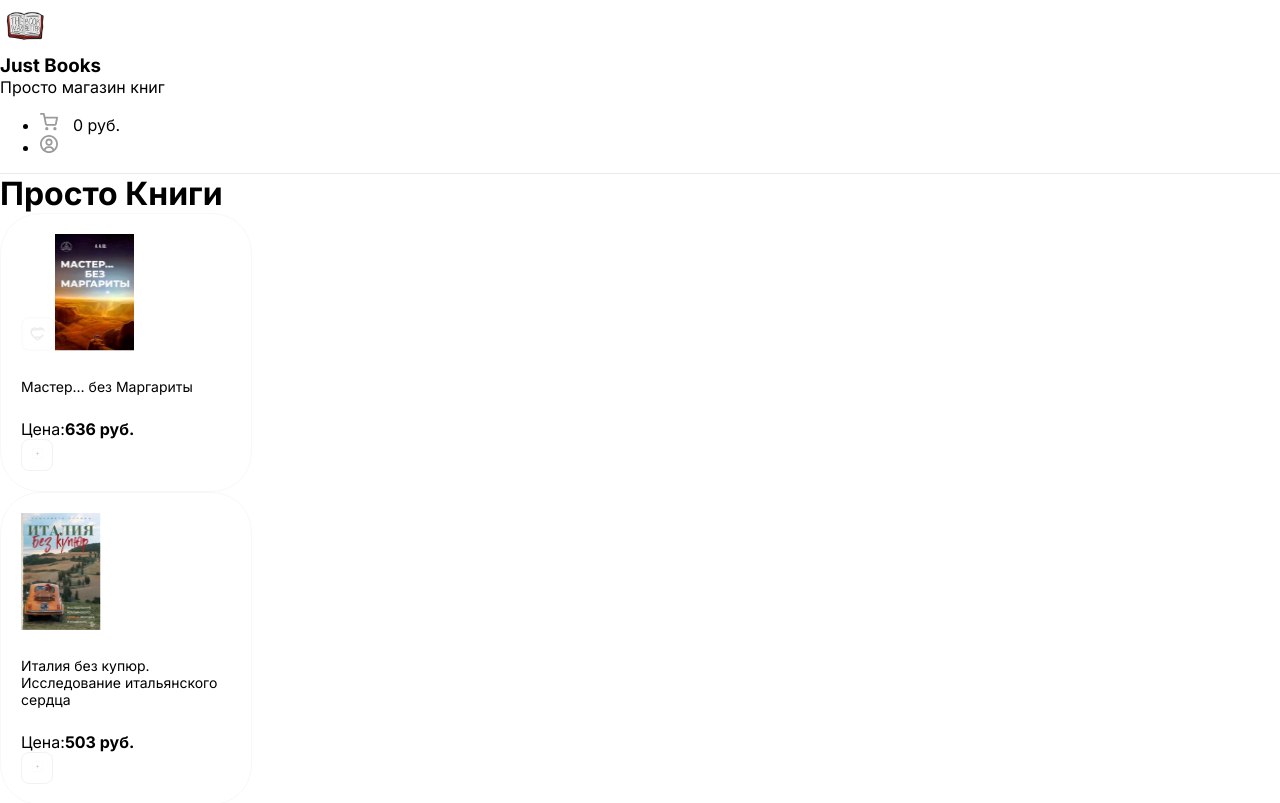
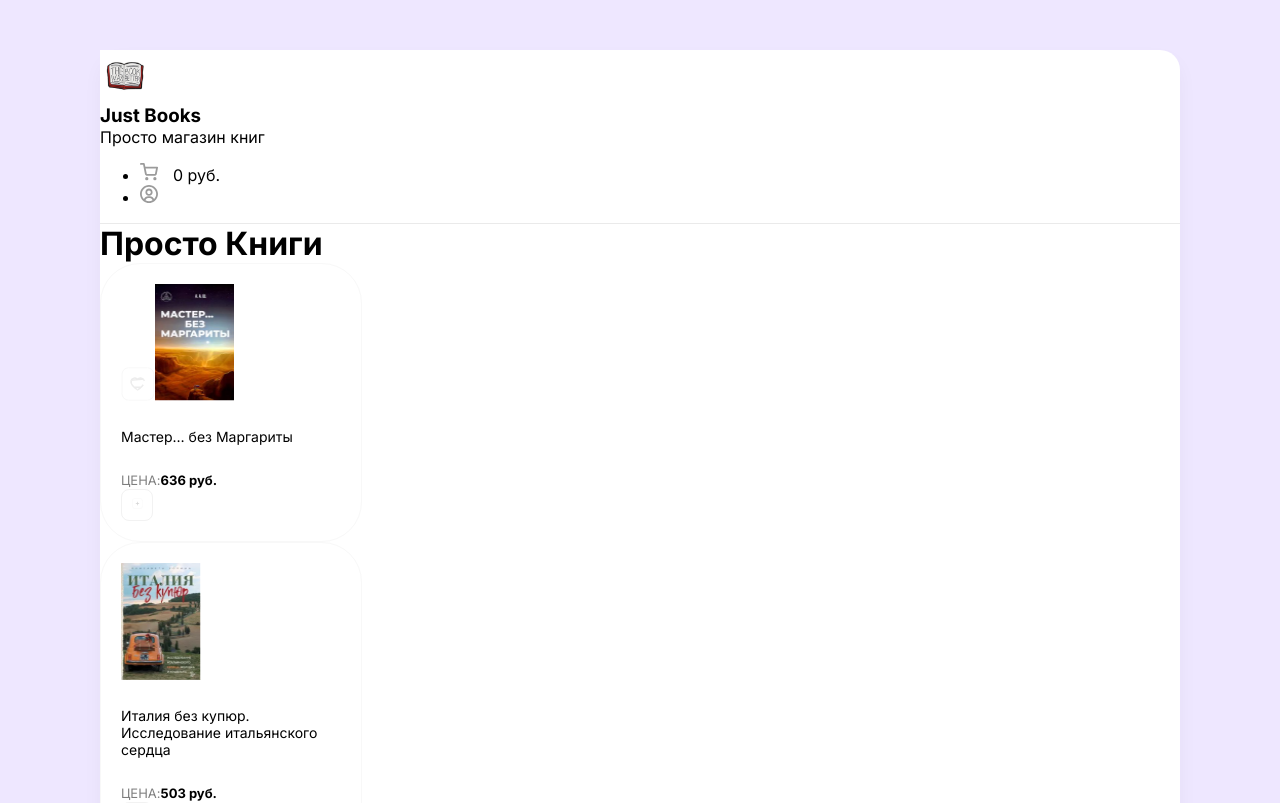
Before and after one commit to LazyShagyDude/just-books, a React (Create React App) app: page / in a window 1280 px wide. Shown: the top 803 px of the page. Built offline with nearby package versions, Linux system fonts and the light colour scheme.

Commit message:
first commit

```diff
--- a/src/App.js
+++ b/src/App.js
@@ -1,12 +1,12 @@
 function App() {
   return (
-    <div className="App clear">
-      <header className="d-flex justify-between align-center">
+    <div className="wrapper clear">
+      <header className="d-flex justify-between align-center p-40">
         <div className="d-flex align-center">
         <img width={50} height={50} src="/img/logo.png"></img>
         <div>
           <h3 className="text-uppercase">Just Books</h3>
-          <p>Просто магазин книг</p>
+          <p className="opacity-5">Просто магазин книг</p>
         </div>
         </div>
         <ul className="d-flex">
--- a/src/index.scss
+++ b/src/index.scss
@@ -3,6 +3,7 @@ body {
   font-family: 'Inter', sans-serif;
   -webkit-font-smoothing: antialiased;
   -moz-osx-font-smoothing: grayscale;
+  background-color: #EEE7FF;
 }
 .wrapper{
   background: #FFFFFF;
@@ -30,12 +31,20 @@ header{
 .card{
   border: 1px solid #F8F8F8;
   padding: 20px;
-  width: 210px;
+  width: 220px;
   border-radius: 40px;
   margin-right: 30px;
   h5{
     font-weight: 400;
     font-size: 14px;
+  }
+  span{
+    font-size: 13px;
+    opacity: 0.5;
+    text-transform: uppercase;
+  }
+  b{
+    font-size: 13px;
   }
 }
 
```
